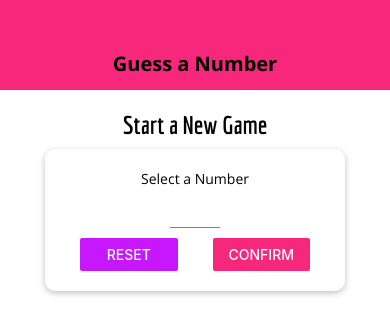
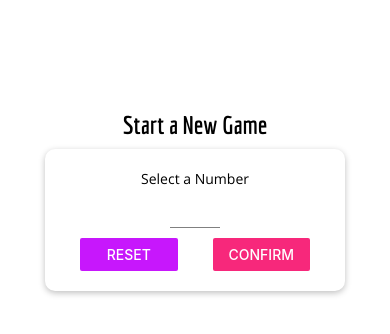
Before and after one commit to tanvir917/react-native-basicapp, a React Native app: screen / in a window 390 px wide. Shown: the top 334 px of the page. Built offline with nearby package versions, Linux system fonts and the light colour scheme; what react-native would draw is missing.

Commit message:
expo's ScreenOrientation api and Platform api

```diff
--- a/components/Header.js
+++ b/components/Header.js
@@ -1,27 +1,44 @@
 import React from 'react';
-import { StyleSheet, Text, View, Button, TextInput, ScrollView, FlatList } from 'react-native';
+import { StyleSheet, Text, View, Platform } from 'react-native';
 import Colors from '../constants/colors';
 import TitleText from './TitleText';
 
 const Header = props => {
     return (
-        <View style={styles.header}>
+        <View
+            style={{
+                ...styles.headerBase,
+                ...Platform.select({
+                    ios: styles.headerIOS,
+                    android: styles.headerAndroid
+                })
+            }}
+        >
             <TitleText style={styles.headerTitle}>{props.title}</TitleText>
         </View>
     )
 };
 
 const styles = StyleSheet.create({
-    header: {
+    headerBase: {
       width: '100%',
       height: 90,
       paddingTop: 36,
-      backgroundColor:Colors.primary,
       alignItems: 'center',
       justifyContent: 'center'
     },
+    headerIOS: {
+      backgroundColor: 'white',
+      borderBottomColor: '#ccc',
+      borderBottomWidth: 1
+    },
+    headerAndroid: {
+        backgroundColor: Colors.primary,
+        borderBottomColor: 'transparent',
+        borderBottomWidth: 0
+    },
     headerTitle: {
-        color: 'black',
+        color: Platform.OS === 'ios' ? Colors.primary : 'white',
         fontSize: 20,
         fontWeight: 'bold'
     }
--- a/components/MainButton.js
+++ b/components/MainButton.js
@@ -1,17 +1,29 @@
 import React from 'react';
-import { StyleSheet, Text, View, TouchableOpacity } from 'react-native';
+import { StyleSheet, Text, View, TouchableOpacity, TouchableNativeFeedback, Platform } from 'react-native';
 import Colors from '../constants/colors';
+
 const MainButton = props => {
+    let ButtonComponent = TouchableOpacity;
+
+    if (Platform.OS === 'android' && Platform.Version >= 21) {
+        ButtonComponent = TouchableNativeFeedback;
+    }
     return (
-        <TouchableOpacity activeOpacity={0.6} onPress={props.onPress}>
-            <View style={styles.button}>
-                <Text style={styles.buttonText}>{props.children}</Text>
-            </View>
-        </TouchableOpacity>
+        <View style={styles.buttonContainer}>
+            <ButtonComponent activeOpacity={0.6} onPress={props.onPress}>
+                <View style={styles.button}>
+                    <Text style={styles.buttonText}>{props.children}</Text>
+                </View>
+            </ButtonComponent>
+        </View>
     )
 };
 
 const styles = StyleSheet.create({
+    buttonContainer: {
+        borderRadius: 25,
+        overflow: 'hidden'
+    },
     button: {
         backgroundColor: Colors.primary,
         paddingVertical: 12,
--- a/screens/GameOverScreen.js
+++ b/screens/GameOverScreen.js
@@ -1,16 +1,36 @@
-import React from 'react';
+import React, { useState, useEffect} from 'react';
 import { StyleSheet, Text, View, Dimensions, Image, ScrollView } from 'react-native';
 import BodyText from '../components/BodyText';
-import TitleText from '../components/TitleText';
 import { Colors } from 'react-native/Libraries/NewAppScreen';
 import MainButton from '../components/MainButton';
 
 const GameOverScreen = props => {
+
+    const [availableDeviceWidth, setAvailableDeviceWidth] = useState(Dimensions.get('window').width);
+    const [availableDeviceHeight, setAvailableDeviceHeight] = useState(Dimensions.get('window').height);
+
+    useEffect(() => {
+        const updateLayout = () => {
+            setAvailableDeviceWidth(Dimensions.get('window').width);
+            setAvailableDeviceHeight(Dimensions.get('window').height);
+        }
+
+        Dimensions.addEventListener('change', updateLayout);
+        return () => {
+            Dimensions.removeEventListener('change', updateLayout);
+        }
+    })
     return (
         <ScrollView>
             <View style={styles.screen}>
-                <Text style={styles.text}>The Game is Over!</Text>
-                <View style={styles.imageContainer}>
+                <Text style={{padding: availableDeviceWidth < 350 ? 5 : 25, ...styles.text}}>The Game is Over!</Text>
+                <View
+                    style={{width: availableDeviceWidth * 0.7,
+                    height: availableDeviceWidth * 0.7,
+                    borderRadius: availableDeviceWidth * 0.7 / 2,
+                    marginVertical: availableDeviceHeight / 30,
+                    ...styles.imageContainer}}
+                >
                     <Image
                         fadeDuration={1000}
                         //source={require('../assets/success.png')}
@@ -20,8 +40,8 @@ const GameOverScreen = props => {
                         resizeMode="contain"
                     />
                 </View>
-                <View style={styles.resultContainer}>
-                    <BodyText style={styles.resultText}>
+                <View style={{margin: availableDeviceHeight / 60}}>
+                    <BodyText style={{fontSize: availableDeviceHeight < 400 ? 16 : 20, ...styles.resultText}}>
                         Your Phone needed{' '}
                         <Text style={styles.highlight}>{props.roundsNumber}</Text>
                         {' '}rounds to guess the number{' '}
@@ -47,31 +67,29 @@ const styles = StyleSheet.create({
     text: {
         color: 'green',
         fontSize: 40,
-        padding: Dimensions.get('window').width < 350 ? 5 : 25
+
     },
     imageContainer: {
-        width: Dimensions.get('window').width * 0.7,
-        height: Dimensions.get('window').width * 0.7,
-        borderRadius: Dimensions.get('window').width * 0.7 / 2,
+
         borderWidth: 3,
         borderColor: 'black',
         overflow: 'hidden',
-        marginVertical: Dimensions.get('window').height / 30
+
     },
     image: {
         width: '100%',
         height: '100%'
     },
-    resultContainer: {
-        margin: Dimensions.get('window').height / 60
-    },
+    // resultContainer: {
+    //     margin: availableDeviceHeight / 60
+    // },
     highlight: {
         color: Colors.primary,
         fontFamily: 'openSansBold'
     },
     resultText: {
         textAlign: 'center',
-        fontSize: Dimensions.get('window').height < 400 ? 16 : 20
+        //fontSize: availableDeviceHeight < 400 ? 16 : 20
     }
   });
 
--- a/screens/GameScreen.js
+++ b/screens/GameScreen.js
@@ -2,6 +2,7 @@ import React, { useState, useRef, useEffect } from 'react';
 import { StyleSheet, Text, View, Button, Dimensions, FlatList, Alert } from 'react-native';
 import Colors from '../constants/colors';
 import { Ionicons } from '@expo/vector-icons';
+import { ScreenOrientation } from 'expo';
 
 import Card from '../components/Card';
 import NumberContainer from '../components/NumberContainer';
@@ -27,6 +28,7 @@ const renderListItem = (listLength, itemData) => (
 )
 
 const GameScreen = props => {
+    //ScreenOrientation.lockAsync(ScreenOrientation.OrientationLock.PORTRAIT);
     const initialGuess = generateRandomBetween(1, 100, props.userChoice)
     const [currentGuess, setCurrentGuess] = useState(initialGuess);
     const [pastGuesses, setPastGuesses] = useState([initialGuess.toString()]);
```
